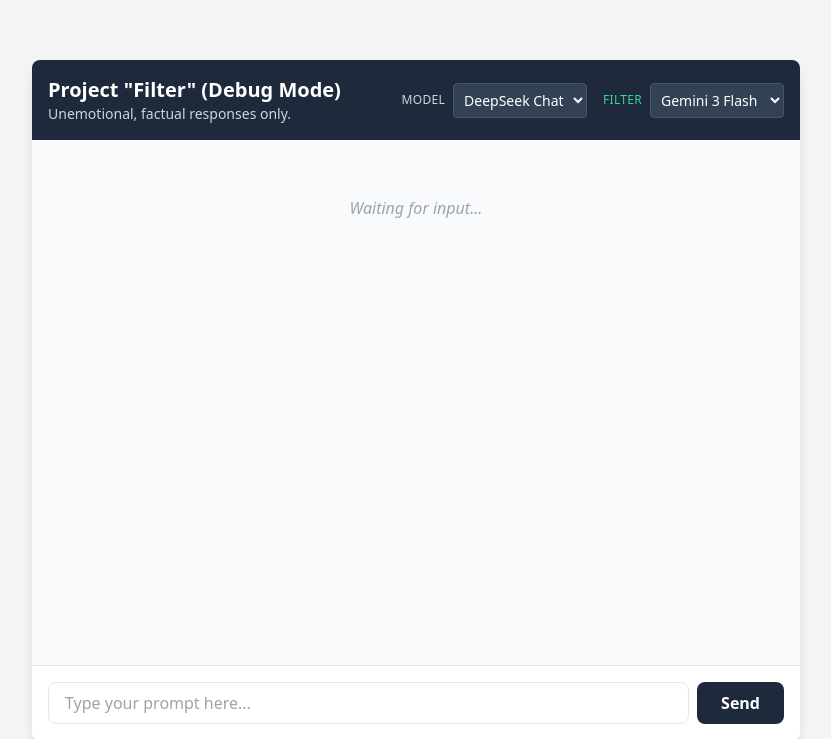
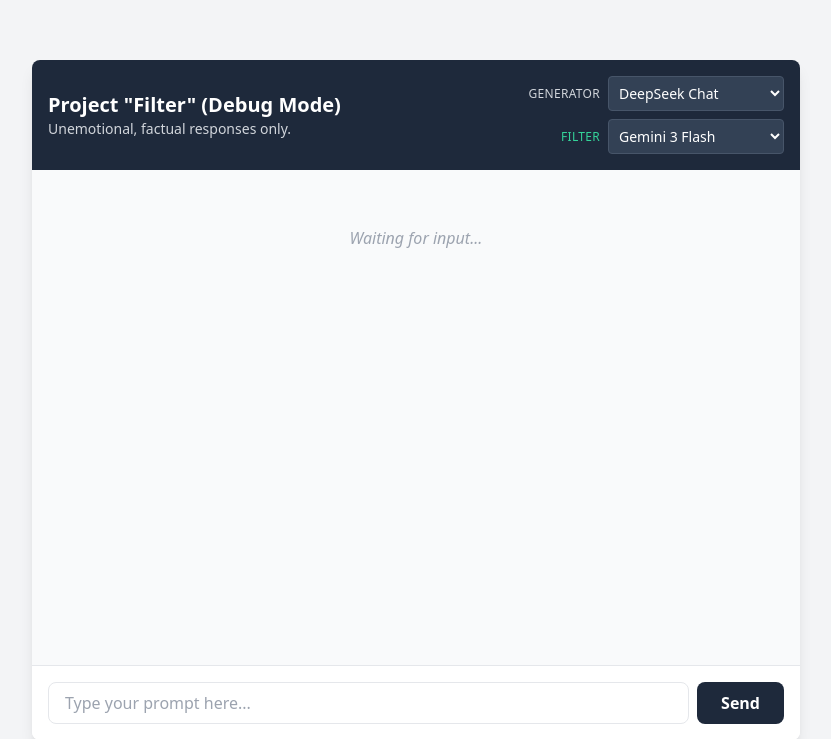
Before and after one commit to constantinbender51-cmyk/deepseek-base, a FastAPI app: page / in a window 1280 px wide. Shown: the top 739 px of the page, without its empty margins (224-1055 px from the left). Run offline with FastAPI, Linux system fonts and the light colour scheme; some libraries are stand-ins or nearby versions.

Commit message:
Update index.html

```diff
--- a/templates/index.html
+++ b/templates/index.html
@@ -18,21 +18,21 @@
                 <h1 class="text-xl font-bold">Project "Filter" (Debug Mode)</h1>
                 <p class="text-sm text-gray-300">Unemotional, factual responses only.</p>
             </div>
-            <!-- Model Selection Dropdowns -->
-            <div class="flex items-center gap-4">
-                <div class="flex items-center gap-2">
-                    <label for="gen-model-select" class="text-xs font-medium text-gray-300 uppercase tracking-wide">model</label>
-                    <select id="gen-model-select" class="bg-slate-700 text-white border border-slate-600 text-sm rounded focus:ring-slate-500 focus:border-slate-500 block p-1.5 outline-none cursor-pointer">
+            <!-- Model Selection Dropdowns (Stacked Vertically) -->
+            <div class="flex flex-col gap-2">
+                <div class="flex items-center gap-2 justify-end">
+                    <label for="gen-model-select" class="text-xs font-medium text-gray-300 uppercase tracking-wide">Generator</label>
+                    <select id="gen-model-select" class="bg-slate-700 text-white border border-slate-600 text-sm rounded focus:ring-slate-500 focus:border-slate-500 block p-1.5 outline-none cursor-pointer w-44">
                         <option value="deepseek-chat">DeepSeek Chat</option>
-                        <option value="gemini-3.1-pro-preview">Gemini 3 Pro</option>
+                        <option value="gemini-3.1-pro-preview">Gemini 3.1 Pro</option>
                         <option value="gemini-3-flash-preview">Gemini 3 Flash</option>
                     </select>
                 </div>
-                <div class="flex items-center gap-2">
-                    <label for="filter-model-select" class="text-xs font-medium text-emerald-400 uppercase tracking-wide">filter</label>
-                    <select id="filter-model-select" class="bg-slate-700 text-white border border-slate-600 text-sm rounded focus:ring-emerald-500 focus:border-emerald-500 block p-1.5 outline-none cursor-pointer">
+                <div class="flex items-center gap-2 justify-end">
+                    <label for="filter-model-select" class="text-xs font-medium text-emerald-400 uppercase tracking-wide">Filter</label>
+                    <select id="filter-model-select" class="bg-slate-700 text-white border border-slate-600 text-sm rounded focus:ring-emerald-500 focus:border-emerald-500 block p-1.5 outline-none cursor-pointer w-44">
                         <option value="deepseek-chat">DeepSeek Chat</option>
-                        <option value="gemini-3.1-pro-preview">Gemini 3 Pro</option>
+                        <option value="gemini-3.1-pro-preview">Gemini 3.1 Pro</option>
                         <option value="gemini-3-flash-preview" selected>Gemini 3 Flash</option>
                     </select>
                 </div>
```
